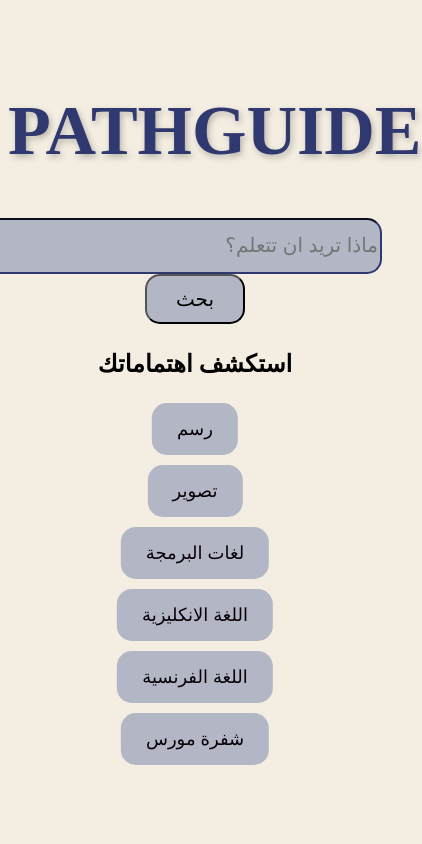
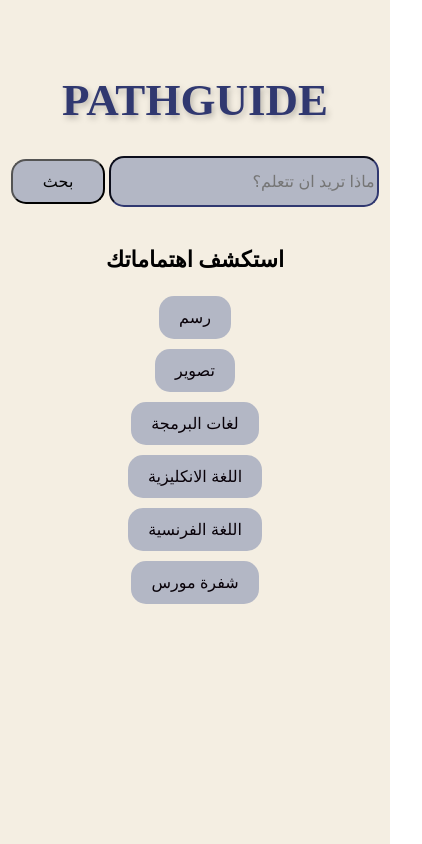
Before and after one commit to devteam-devv/PATHGUIDE, a plain HTML site: page index.html in a window 390 px wide. Shown: the whole page, 422 px wide, since content can reach past the window. Drawn offline with Linux system fonts and the light colour scheme.

Commit message:
Add files via upload

```diff
--- a/index.html
+++ b/index.html
@@ -1,42 +1,21 @@
 <!DOCTYPE html>
 <html>
+
 <head>
+
     <meta name="viewport" content="width=device-width, initial-scale=1.0">
     <meta charset="UTF-8">
+
     <style>
-        @media (max-width: 600px) {
 
-    #h1-style {
-        font-size: 40px;
-        text-align: center;
-    }
-
-    .search-box {
-        position: static;
-        display: flex;
-        justify-content: center;
-        margin-top: 30px;
-    }
-
-    .choose {
-        position: static;
-        text-align: center;
-        margin-top: 30px;
-    }
-
-    .choose button {
-        font-size: 16px;
-        padding: 12px 18px;
-        margin: 5px;
-    }
-}
- body{
- background-image:url(photo_2026-08-14_17-09-04.jpg);
+        body {
+            background-image: url(photo_2026-08-14_17-09-04.jpg);
             background-repeat: no-repeat;
             background-size: cover;
             background-attachment: fixed;
             overflow-x: hidden;
         }
+
         #h1-style {
             text-align: center;
             font-size: 70px;
@@ -45,7 +24,7 @@
             margin-left: 0;
         }
 
- .center{
+        .center {
             text-align: center;
             font-family: copperplate cc;
             color: rgb(245, 230, 213);
@@ -64,66 +43,149 @@
             top: 500px;
             transform: translateX(-50%);
         }
-.choose button{
+
+        .choose button {
             font-size: 18px;
             padding: 15px 25px;
-     border:none;
+            border: none;
             border-radius: 15px;
-    margin:5px;
+            margin: 5px;
         }
+
         .choose button:hover {
             background-color: #303870;
             color: white;
         }
-button{
+
+        button {
             background-color: rgb(179, 183, 197);
-color:rgb(8, 0, 8);
+            color: rgb(8, 0, 8);
+        }
+
+
+        /* =========================
+           الموبايل
+        ========================= */
+
+        @media (max-width: 600px) {
+
+            #h1-style {
+                font-size: 45px;
+                margin-top: 30px;
+            }
+
+            .search-box {
+                position: static;
+                transform: none;
+                margin-top: 30px;
+                text-align: center;
+            }
+
+            #searchsubmit {
+                width: 70% !important;
+                height: 45px !important;
+                font-size: 16px !important;
+            }
+
+            #searchinput {
+                width: 25% !important;
+                height: 45px !important;
+                font-size: 16px !important;
+            }
+
+            .choose {
+                position: static;
+                transform: none;
+                margin-top: 40px;
+                text-align: center;
+            }
+
+            .choose h2 {
+                font-size: 22px;
+            }
+
+            .choose button {
+                font-size: 16px;
+                padding: 12px 20px;
+                margin: 5px;
+            }
 
         }
 
     </style>
+
 </head>
+
 
 <body>
 
     <div class="center">
+
         <br><br>
+
         <h1 id="h1-style">PATHGUIDE</h1>
+
     </div>
 
-<form  onsubmit="search(); return false;">
-  <div style="text-align:center;  direction:rtl;">
-    <input id="searchsubmit" type="text"  placeholder="ماذا تريد ان تتعلم؟"  name="query" style="width: 400px; height: 50px; font-size:
-     20px; border-radius: 15px; background-color: rgb(179, 183, 197); border-color: #303870";/>
-    <input id=searchinput type="submit" value="بحث" onclick="search()" style="width: 100px; height: 50px; font-size: 20px; border-radius: 15px;
-     background-color: rgb(179, 183, 197);">
+
+    <form onsubmit="search(); return false;">
+
+        <div class="search-box" style="text-align:center; direction:rtl;">
+
+            <input
+                id="searchsubmit"
+                type="text"
+                placeholder="ماذا تريد ان تتعلم؟"
+                name="query"
+                style="width: 400px; height: 50px; font-size: 20px; border-radius: 15px; background-color: rgb(179, 183, 197); border-color: #303870;"
+            />
+
+            <input
+                id="searchinput"
+                type="submit"
+                value="بحث"
+                onclick="search()"
+                style="width: 100px; height: 50px; font-size: 20px; border-radius: 15px; background-color: rgb(179, 183, 197);"
+            >
+
         </div>
 
     </form>
-<br>
- </div>
-    <div class="choose" style="text-align: center;
 
- border-radius: 15px; left: 50%;
-top: 300px;">
+
+    <div class="choose">
+
         <h2>استكشف اهتماماتك</h2>
+
         <button onclick="location.href='drawing.html'">رسم</button>
         <br>
-    <button onclick="location.href='photography.html'">تصوير</button><br>
-    <button onclick="location.href='programming.html'">لغات البرمجة</button><br>
-    <button onclick="location.href='language.html'">اللغة الانكليزية</button><br>
-    <button onclick="location.href='languagef.html'">اللغة الفرنسية</button><br>
+
+        <button onclick="location.href='photography.html'">تصوير</button>
+        <br>
+
+        <button onclick="location.href='programming.html'">لغات البرمجة</button>
+        <br>
+
+        <button onclick="location.href='language.html'">اللغة الانكليزية</button>
+        <br>
+
+        <button onclick="location.href='languagef.html'">اللغة الفرنسية</button>
+        <br>
+
         <button onclick="location.href='mourse.html'">شفرة مورس</button>
+
     </div>
 
 
     <script>
-function choose(button){
-    document.getElementById("searchinput").value=button;
+
+        function choose(button) {
+            document.getElementById("searchinput").value = button;
         }
 
+    </script>
 
-</script>
+
     <script>
 
         function search() {
@@ -133,25 +195,31 @@ function search() {
             if (text == "اللغة الانكليزية") {
                 location.href = "language.html";
             }
-    if(text== "لغات البرمجة"){
-        location.href = "programming.html"}
-    if(text=="رسم"){
-        location.href="drawing.html"
 
+            if (text == "لغات البرمجة") {
+                location.href = "programming.html";
             }
-    if(text=="تصوير"){
-        location.href="photography.html"
 
+            if (text == "رسم") {
+                location.href = "drawing.html";
             }
-    if(text=="اللغة الفرنسية"){
-        location.href="languagef.html"
+
+            if (text == "تصوير") {
+                location.href = "photography.html";
             }
-    if(text=="شفرة مورس"){
-        location.href="mourse.html"
+
+            if (text == "اللغة الفرنسية") {
+                location.href = "languagef.html";
             }
+
+            if (text == "شفرة مورس") {
+                location.href = "mourse.html";
+            }
+
         }
 
     </script>
 
 </body>
+
 </html>
```
Lines whose indentation alone changed are shown as unchanged.
